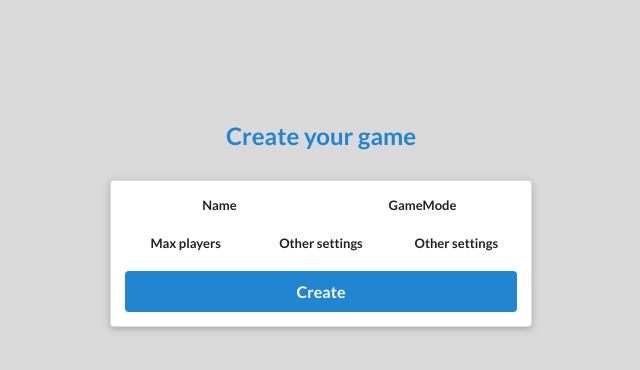
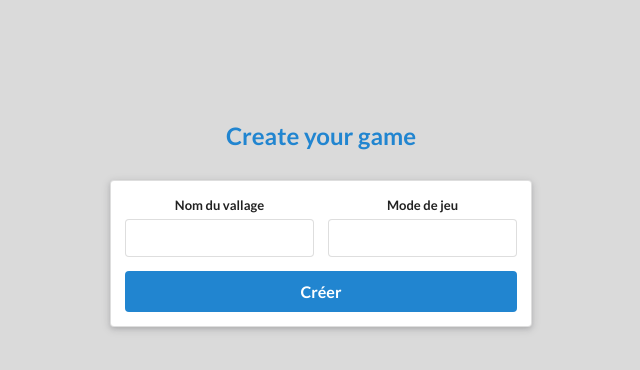
Before and after one commit to Slyces/Pleine_Lune, a Django app: page /createGame/ in a window 1280 px wide. Shown: the part 160-530 px from the top of the page, without its empty margins (319-959 px from the left). Run offline with Django 3.2, Linux system fonts and the light colour scheme.

Commit message:
Amélioration de la page "Create Game", il reste à rentrer la nouvelle game dans la BDD

```diff
--- a/templates/website/createGame.html
+++ b/templates/website/createGame.html
@@ -36,40 +36,23 @@
                     Create your game
                 </div>
             </h2>
-            <form action="/accounts/register/" method="post">
+            <form action="" method="post">
                 {% csrf_token %}
                 <div class="ui raised segment">
                     <div class="ui form">
                         <div class="two fields">
                             <div class="field">
-                                <label>Name</label>
-                                {{ form.username }}
+                                <label>Nom du vallage</label>
+                                {{ form.game_name }}
                             </div>
                             <div class="field">
-                                <label>GameMode</label>
-                                {{ form.password }}
+                                <label>Mode de jeu</label>
+                                {{ form.gamemode }}
                             </div>
                         </div>
                     </div>
-                    <div class="ui form">
-                        <div class="three fields">
-                            <div class="field">
-                                <label>Max players</label>
-                                {{ form.email }}
-                            </div>
-                            <div class="field">
-                                <label>Other settings</label>
-                                {{ form.first_name }}
-                            </div>
-                            <div class="field">
-                                <label>Other settings</label>
-                                {{ form.last_name }}
-                            </div>
-                        </div>
-                    </div>
-                    <input class="ui fluid large blue submit button" type="submit" value="Create">
+                    <input class="ui fluid large blue submit button" type="submit" value="Créer">
                 </div>
-                {#                {{ form.as_p }}#}
             </form>
             {#            <form class="ui large form" action="." method="post">#}
             {#                {% csrf_token %}#}
--- a/website/forms.py
+++ b/website/forms.py
@@ -15,3 +15,7 @@ class RegisterForm(forms.Form):
     email = forms.EmailField(max_length=50)
     first_name = forms.CharField(max_length=50)
     last_name = forms.CharField(max_length=50)
+
+class CreateGameForm(forms.Form):
+    game_name = forms.CharField(max_length=50)
+    gamemode = forms.CharField(max_length=50)
--- a/website/models.py
+++ b/website/models.py
@@ -24,7 +24,7 @@ class Game(models.Model):
     name = models.TextField(max_length=50, blank=True)
     gamemode = models.TextField(max_length=50, blank=True)
     player = models.ManyToManyField(Player)
-    started = models.BooleanField(default=True)
+    #started = models.BooleanField(default=True)
     # @TODO Etat du jeu
 
 
--- a/website/views.py
+++ b/website/views.py
@@ -48,7 +48,19 @@ def help_page(request):
 
 
 def create_game(request):
-    return render(request, 'website/createGame.html')
+    if request.method == 'POST':
+        form=CreateGameForm(request.POST)
+        if form.is_valid():
+            player = Player.objects.get(user=request.user)
+            g=Game(id=3,name=form.cleaned_data['game_name'],gamemode=form.cleaned_data['gamemode'],player=[])
+            g.player.add(player)
+            g.save()
+            # @TODO Aménager une page po
+            # ur les parties en attente de joueurs
+            return HttpResponseRedirect(reverse('home'))
+    else:
+        form = CreateGameForm()
+    return render(request, 'website/createGame.html',{'form':form})
 
 
 def register(request):
```
Also changed, not shown: db.sqlite3.
